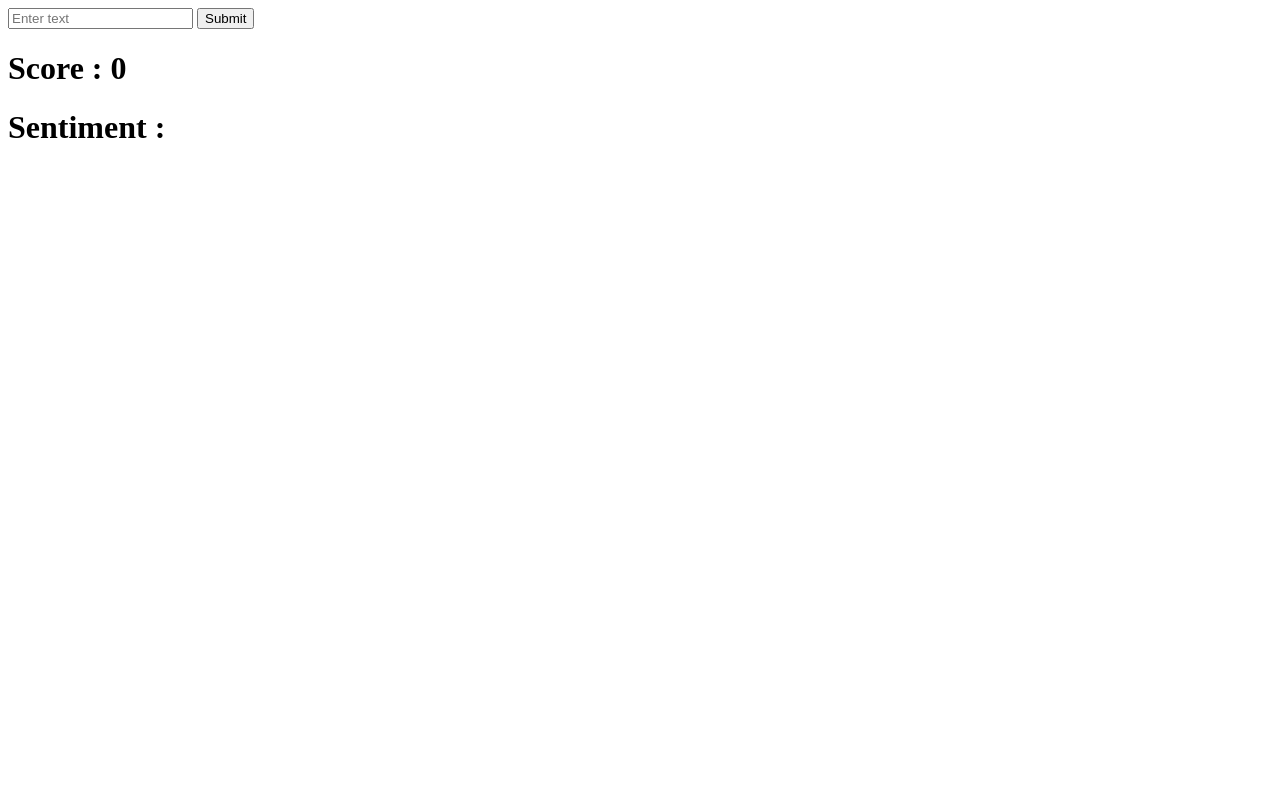
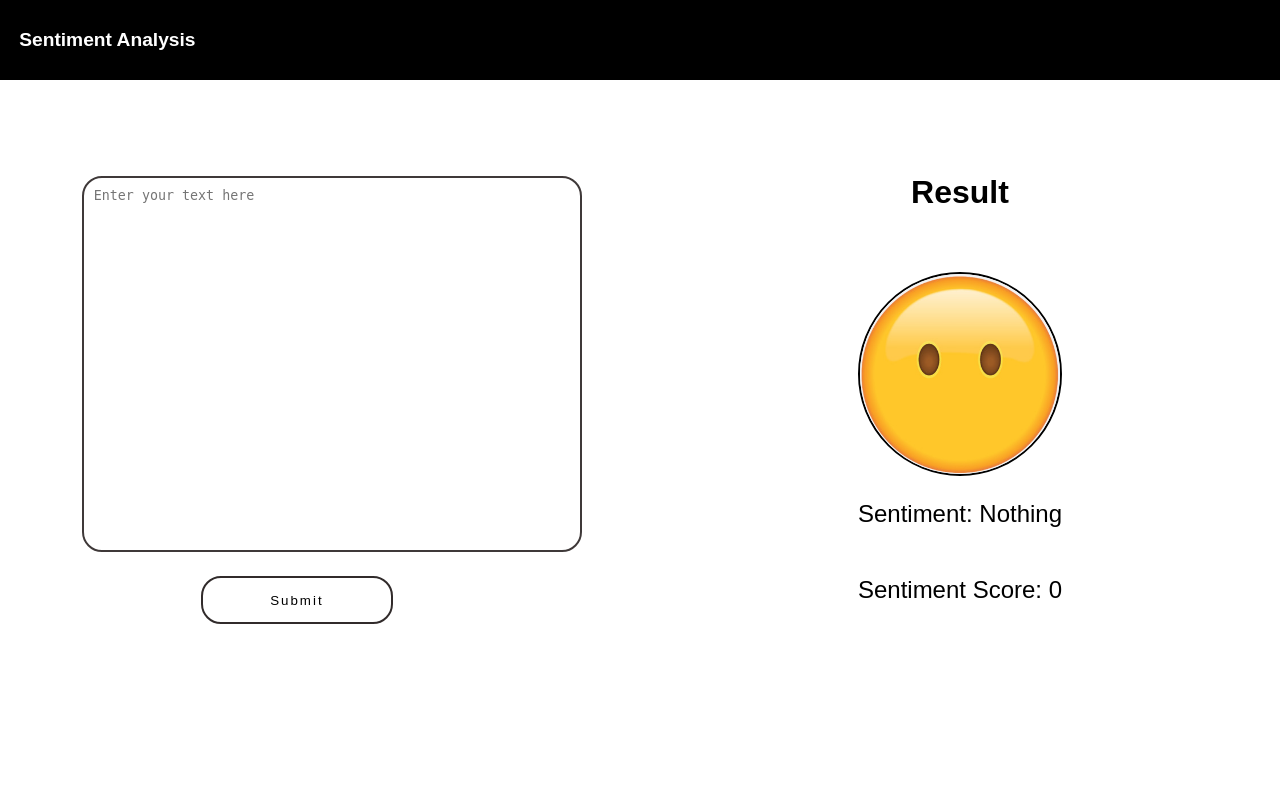
Before and after one commit to Nepal-College-of-Information-Technology/ai-mini-project-cat-pl, a PHP site: page / in a window 1280 px wide. Run offline with PHP 8.4, Linux system fonts and the light colour scheme; the visitor is signed in with stand-in values (Sample User, id 1); some libraries are stand-ins or nearby versions.

Commit message:
empty commit

```diff
--- a/index.php
+++ b/index.php
@@ -9,10 +9,13 @@
     error_reporting(E_ALL);
 ini_set('display_errors', 1);
 $sentiment_score = 0;
-$sentiment = null;
+$sentiment = "Nothing";
+
+
 // Get the text from the form
 if (isset($_POST['submit'])) {
     $text = $_POST['text'];
+
 
   $data = array('text' => $text);
   $data_string = json_encode($data);
@@ -51,12 +54,7 @@ if($sentiment_score > 0.1){
       $sentiment = "Neutral";
   }
 
-
-// Display the sentiment score
-
 }
-
-// Prepare the data to be sent in the request
 
 
 ?>
@@ -64,19 +62,59 @@ if($sentiment_score > 0.1){
 <!DOCTYPE html>
 <html lang="en">
   <head>
-    <meta charset="UTF-8">
-    <meta name="viewport" content="width=device-width, initial-scale=1.0">
+    <meta charset="UTF-8" />
+    <meta name="viewport" content="width=device-width, initial-scale=1.0" />
     <title>Home</title>
   </head>
   <body>
+    <!DOCTYPE html>
+    <html lang="en">
+      <head>
+        <meta charset="UTF-8" />
+        <meta name="viewport" content="width=device-width, initial-scale=1.0" />
+        <title>Document</title>
+        <script
+          src="https://kit.fontawesome.com/919bf9fb4d.js"
+          crossorigin="anonymous"
+        ></script>
+        <link rel="stylesheet" href="style.css" />
+      </head>
+      <body>
+        <div class="navbar">
+          <a href="#"> Sentiment Analysis </a>
+        </div>
 
+        <div class="body">
+          <div class="text">
             <form action="" method="post">
-    <input type="text" name="text" placeholder="Enter text">
-    <input type="submit" value="Submit" name="submit">
+              <textarea
+                name="text"
+                id="text"
+                cols="30"
+                rows="10"
+                placeholder="Enter your text here"
+                class="body-d"
+              ></textarea>
+              <input type="submit" name="submit" value="Submit" class="submit">
             </form>
+          </div>
 
-<h1>Score : <?php echo $sentiment_score;?></h1>
-<h1>Sentiment : <?php echo $sentiment;?></h1>
+          <div class="result">
+            <h1>Result</h1>
+            <div class="result-d">
+              <img src="images/<?php echo $sentiment;?>.jpg" alt="image" />
+              <p>Sentiment: <span id="sentiment">
+                <?php echo $sentiment; ?>
+              </span></p>
+              <p>Sentiment Score: <span id="sentiment-score">
+                <?php echo $sentiment_score; ?>
+              </span></p>
+            </div>
+          </div>
+        </div>
 
+        <script src="script.js"></script>
       </body>
     </html>
+  </body>
+</html>
--- a/login.php
+++ b/login.php
@@ -1,6 +1,10 @@
 <?php
 
 session_start();
+
+if (isset($_SESSION['email'])) {
+    header('Location: index.php');
+}
 
 
 
--- /dev/null
+++ b/style.css
@@ -0,0 +1,133 @@
+body {
+  margin: 0;
+  padding: 0;
+  font-family: Arial, sans-serif;
+  background-color: white;
+  scroll-behavior: smooth;
+  /* disable vertical scroll */
+  overflow-x: hidden;
+  overflow-y: hidden;
+}
+
+.navbar {
+  background-color: black;
+  overflow: hidden;
+  height: 10vh;
+  display: flex;
+  justify-content: space-between;
+  align-items: center;
+  position: fixed;
+  width: 100%;
+  z-index: 100;
+  top: 0;
+}
+
+.navbar a {
+  color: white;
+  text-decoration: none;
+  font-size: 1.2em;
+  font-weight: 600;
+  padding: 1em;
+}
+
+.bar {
+  display: none;
+}
+
+.fa-user {
+  margin-top: 13px;
+}
+
+.body {
+  height: 100vh;
+  width: 100%;
+  display: flex;
+  justify-content: space-around;
+  align-items: center;
+}
+
+.text {
+  width: 50%;
+  height: 100vh;
+  display: flex;
+  align-items: center;
+  flex-direction: column;
+  justify-content: center;
+  gap: 20px;
+}
+
+.form {
+  display: flex;
+  flex-direction: column;
+  align-items: center;
+  justify-content: center;
+  gap: 20px;
+}
+
+.body-d {
+  width: 100%;
+  height: 22rem;
+  border: 2px solid rgb(63, 57, 57);
+  border-radius: 20px;
+  padding: 10px;
+  resize: none;
+}
+
+.submit {
+  width: 12rem;
+  height: 3rem;
+  border-radius: 20px;
+  border: 2px solid rgb(49, 43, 43);
+  cursor: pointer;
+  letter-spacing: 2px;
+  background: transparent;
+  transition: 0.5s;
+  margin-left: 25%;
+  margin-top: 20px;
+}
+
+.submit:hover {
+  background-color: rgb(49, 43, 43);
+  color: white;
+  transition: 0.5s;
+}
+
+.text input {
+  position: relative;
+  top: 0;
+}
+
+.result {
+  display: flex;
+  justify-content: center;
+  align-items: center;
+  gap: 20px;
+  margin-top: -20px;
+  flex-direction: column;
+  width: 50%;
+}
+
+.result h1 {
+  font-size: 2rem;
+  font-weight: 600;
+}
+
+.result-d {
+  display: flex;
+  justify-content: center;
+  align-items: center;
+  flex-direction: column;
+}
+
+.result p {
+  font-size: 1.5rem;
+  font-weight: 500;
+}
+
+.result img {
+  width: 200px;
+  height: 200px;
+  border-radius: 50%;
+  margin-top: 20px;
+  border: 2px solid black;
+}
```
Also changed, not shown: images/Negative.jpg (added), images/Neutral.jpg (added), images/Nothing.jpg (added), images/Positive.jpg (added). Lines whose indentation alone changed are shown as unchanged.
